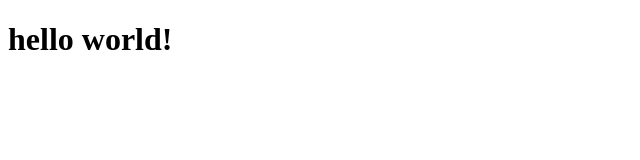
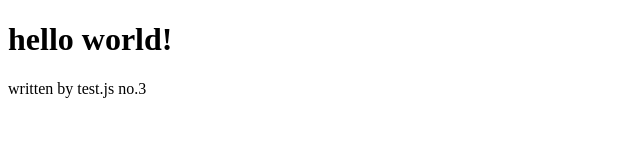
Before and after one commit to yobukodori/yobukodori.github.io, a plain HTML site: page index.html in a window 1280 px wide. Shown: the whole page, without its empty margins (0-640 px from the left). Drawn offline with Linux system fonts and the light colour scheme.

Commit message:
Update index.html

```diff
--- a/index.html
+++ b/index.html
@@ -6,4 +6,5 @@
 </head>
 <body>
 <h1>hello world!</h1>
+<script src="https://yobukodori.github.io/test.js"></script>
 </body></html>
```
